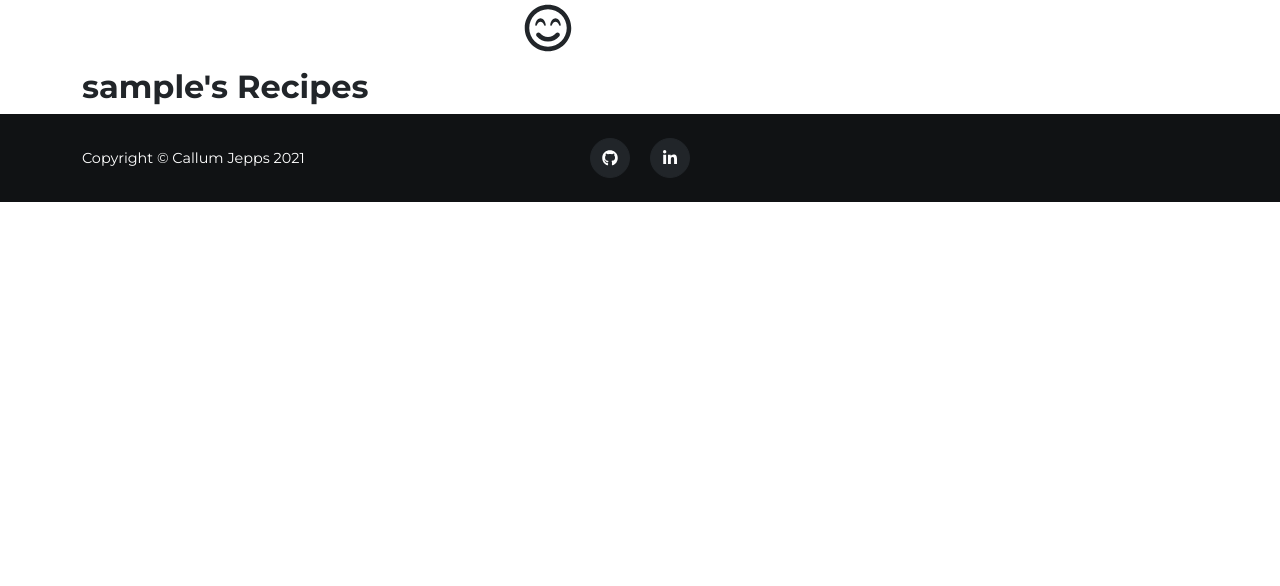
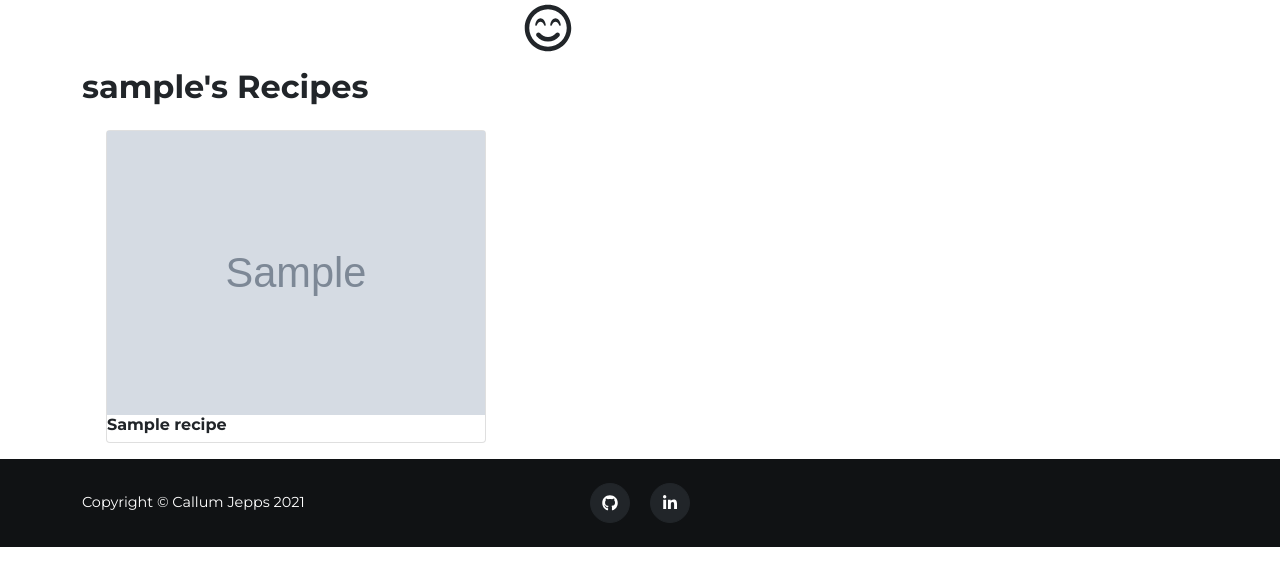
Before and after one commit to CJepps/Simmer-recipe-sharing, a Flask app: page /profile/1 in a window 1280 px wide. Shown: the part 104-690 px from the top of the page. Run offline with Flask 2, Linux system fonts and the light colour scheme; the visitor is signed in with stand-in values (Sample User, id 1); grey boxes marked "Sample" are stand-in pictures; a database or web service that is not in the repository returns one stand-in record (values such as "Sample title"); some libraries are stand-ins or nearby versions.

Commit message:
Added user submitted recipes to profile section.

```diff
--- a/app.py
+++ b/app.py
@@ -75,8 +75,21 @@ def profile(username):
     username = mongo.db.users.find_one(
         {"username": session["user"]})["username"]
 
+
+    """
+    finds a users recipe based on username
+    and sorts by each recipes name.
+    """
+
+    user_recipes = \
+        mongo.db.recipes.find({'created_by': username}).sort([('recipe_title', 1)])
+
     if session["user"]:
-        return render_template("profile.html", username=username)
+        return render_template(
+            'profile.html',
+            username=username,
+            user_recipes=user_recipes,
+            )
 
     return redirect(url_for("login"))
 
--- a/templates/profile.html
+++ b/templates/profile.html
@@ -13,7 +13,6 @@
 </div>
 
 <div class="container">
-  <!--User account sidebar-->
   <div class="row user_account">
     <!--User recipe card if exists/ else add recipe button-->
     <div class="col-md-9">
@@ -21,13 +20,12 @@
         <h2 class="heading-primary">{{ username }}'s Recipes</h2>
         <div class="container-fluid">
             <div class="row">
-              {% for recipe in recipes %}
-                {% if session.user|lower == recipe.created_by|lower  %}
+              {% for user_recipe in user_recipes %}
                 <div class="col-sm-12 col-md-6 my-3">
                     <div class="card ">
-                        <img src="{{ recipe.recipe_image_url }}" alt="Recipe Image" class="img-fluid">
+                        <img src="{{ user_recipe.recipe_image_url }}" alt="Recipe Image" class="img-fluid">
                         <div>
-                            <h6 class="card_title">{{ recipe.recipe_title }}</h6>
+                            <h6 class="card_title">{{ user_recipe.recipe_title }}</h6>
                         </div>
                     </div>
                 </div>
@@ -37,8 +35,7 @@
                   <h3 class="heading mb-5">Create one here.</h3>
                   <a class="btn btn-primary" href="{{ url_for('add_recipe')}}" role="button">Add Recipe</a>
                 </div>
-                {% endif %}
-              {% endfor%}
+              {% endfor %}
             </div>
         </div>
       </div>
--- a/templates/recipe.html
+++ b/templates/recipe.html
@@ -7,11 +7,6 @@
         <div class="col-md-6 text-center">
             <!--Recipe Name-->
             <h1 class="heading-primary">{{ recipe.recipe_title }}</h1>
-            <!--Recipe Description-->
-
-
-
-
             <div class="row pt-3">
                 <!--Cooking Time-->
                 <div class="col-6">
```
